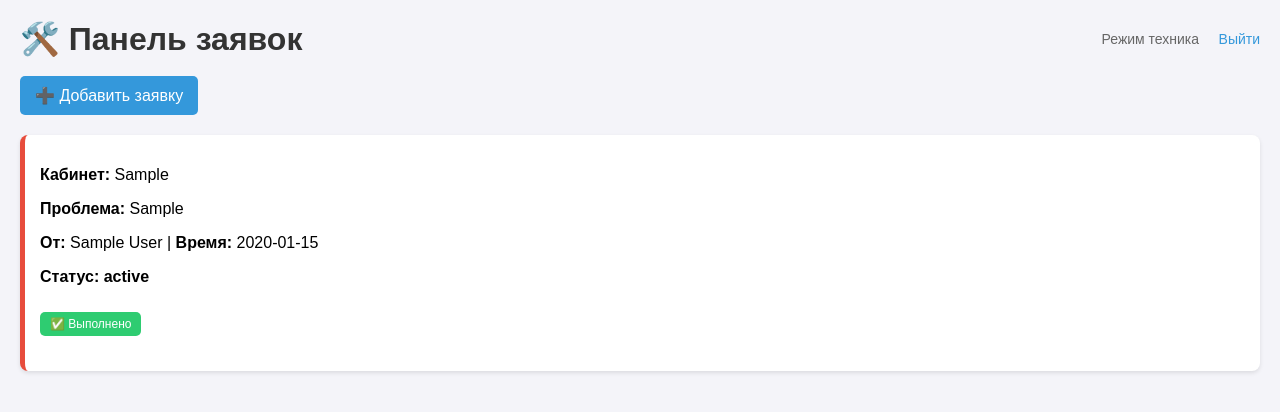
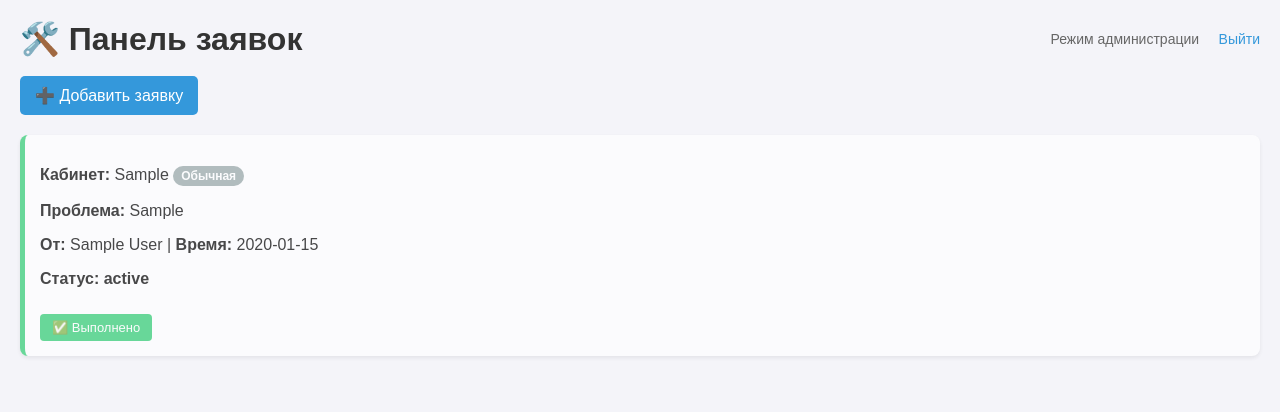
Before and after one commit to ARTERIO0/school-tickets, a Flask app: page / in a window 1280 px wide. Shown: the top 412 px of the page. Run offline with Flask 3, Linux system fonts and the light colour scheme; the visitor is signed in with stand-in values (Sample User, id 1); tables that the repository leaves empty hold one stand-in row (values such as "Sample post").

Commit message:
Update index.html

```diff
--- a/templates/index.html
+++ b/templates/index.html
@@ -10,13 +10,25 @@
         .auth-links a { text-decoration: none; color: #3498db; font-size: 14px; margin-left: 15px; }
         .auth-links a:hover { text-decoration: underline; }
         .ticket { background: white; border-radius: 8px; padding: 15px; margin-bottom: 10px; box-shadow: 0 2px 4px rgba(0,0,0,0.1); }
+
+        /* Цветовые индикаторы */
         .ticket.new { border-left: 5px solid #e74c3c; }
+        .ticket.progress { border-left: 5px solid #f1c40f; }
         .ticket.done { border-left: 5px solid #2ecc71; opacity: 0.7; }
+
+        .badge { display: inline-block; padding: 3px 8px; border-radius: 12px; font-size: 12px; font-weight: bold; color: white; }
+        .badge.urgent { background: #e74c3c; }
+        .badge.normal { background: #95a5a6; }
+
         .status { font-weight: bold; }
         .btn { display: inline-block; padding: 10px 15px; background: #3498db; color: white; text-decoration: none; border-radius: 5px; margin-bottom: 20px; }
         .btn:hover { background: #2980b9; }
-        .resolve-btn { background: #2ecc71; padding: 5px 10px; font-size: 12px; margin-top: 10px; }
-        .resolve-btn:hover { background: #27ae60; }
+
+        .action-btn { display: inline-block; padding: 6px 12px; font-size: 13px; color: white; text-decoration: none; border-radius: 4px; margin-top: 10px; margin-right: 5px; }
+        .btn-progress { background: #f39c12; }
+        .btn-progress:hover { background: #e67e22; }
+        .btn-resolve { background: #2ecc71; }
+        .btn-resolve:hover { background: #27ae60; }
     </style>
 </head>
 <body>
@@ -24,7 +36,7 @@
         <h1>🛠️ Панель заявок</h1>
         <div class="auth-links">
             {% if session.get('logged_in') %}
-                <span style="font-size: 14px; color: #666;">Режим техника</span>
+                <span style="font-size: 14px; color: #666;">Режим администрации</span>
                 <a href="/logout">Выйти</a>
             {% else %}
                 <a href="/login">Вход для администрации</a>
@@ -37,15 +49,30 @@
 
     <div>
         {% for ticket in tickets %}
-            <div class="ticket {{ 'done' if ticket[4] == 'Выполнено' else 'new' }}">
-                <p><strong>Кабинет:</strong> {{ ticket[1] }}</p>
+            <!-- Определяем класс статуса -->
+            {% set status_class = 'new' if ticket[4] == 'Новая' else ('progress' if ticket[4] == 'В работе' else 'done') %}
+
+            <div class="ticket {{ status_class }}">
+                <p>
+                    <strong>Кабинет:</strong> {{ ticket[1] }}
+                    <!-- Показываем приоритет -->
+                    {% if ticket[6] == 'Срочная' %}
+                        <span class="badge urgent">🔥 Срочно</span>
+                    {% else %}
+                        <span class="badge normal">Обычная</span>
+                    {% endif %}
+                </p>
                 <p><strong>Проблема:</strong> {{ ticket[2] }}</p>
                 <p><strong>От:</strong> {{ ticket[3] }} | <strong>Время:</strong> {{ ticket[5] }}</p>
                 <p><strong>Статус:</strong> <span class="status">{{ ticket[4] }}</span></p>
 
-                <!-- Кнопка видна только если вошел техник -->
-                {% if session.get('logged_in') and ticket[4] != 'Выполнено' %}
-                    <a href="/resolve/{{ ticket[0] }}" class="btn resolve-btn">✅ Выполнено</a>
+                {% if session.get('logged_in') %}
+                    {% if ticket[4] == 'Новая' %}
+                        <a href="/progress/{{ ticket[0] }}" class="action-btn btn-progress">⏳ Взять в работу</a>
+                    {% endif %}
+                    {% if ticket[4] != 'Выполнено' %}
+                        <a href="/resolve/{{ ticket[0] }}" class="action-btn btn-resolve">✅ Выполнено</a>
+                    {% endif %}
                 {% endif %}
             </div>
         {% endfor %}
```
